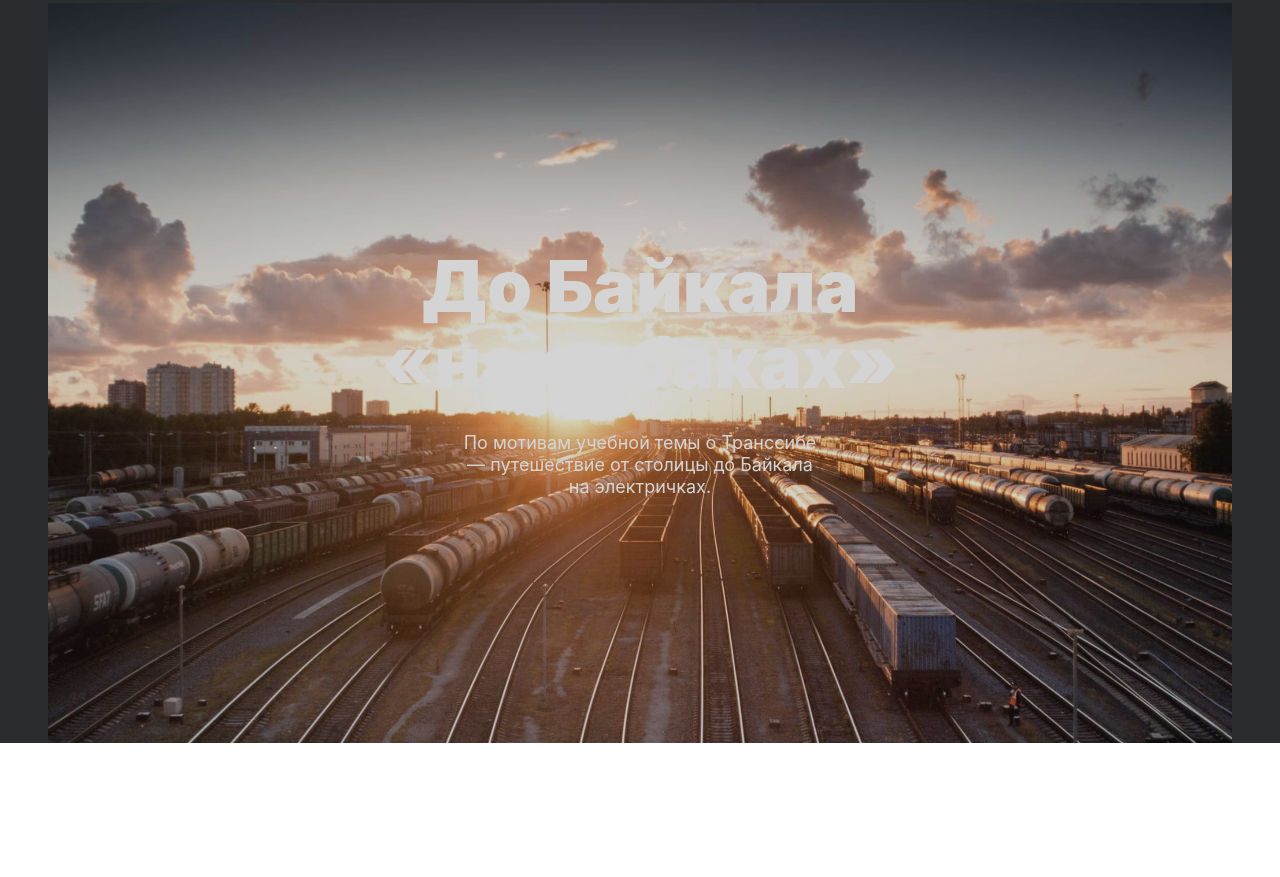
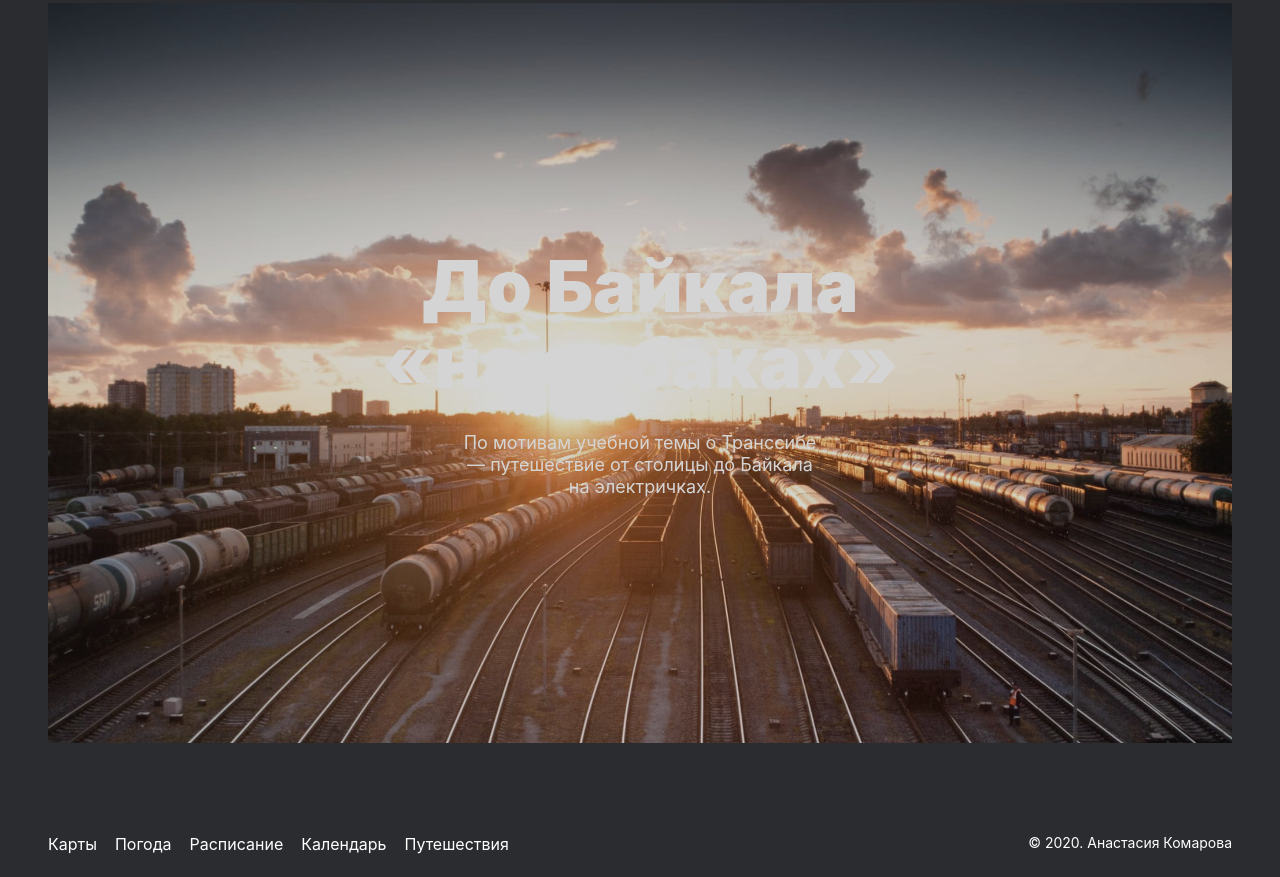
Before and after one commit to frestosnn/russian-travel, a plain HTML site: page index.html in a window 1280 px wide. Shown: the part 5999-6876 px from the top of the page. Before the commit the page ends 6758 px from the top, so only its background shows below. Drawn offline with Linux system fonts and the light colour scheme.

Commit message:
доработка футера

```diff
--- a/index.html
+++ b/index.html
@@ -175,12 +175,14 @@
         </section>
       </main>
       <footer class="footer">
-        <a class="footer__link"></a>
-        <a class="footer__link"></a>
-        <a class="footer__link"></a>
-        <a class="footer__link"></a>
-        <a class="footer__link"></a>
-        <p class="footer__copyright"></p>
+        <div class="footer__links">
+          <a class="footer__link">Карты</a>
+          <a class="footer__link">Погода</a>
+          <a class="footer__link">Расписание</a>
+          <a class="footer__link">Календарь</a>
+          <a class="footer__link">Путешествия</a>
+        </div>
+        <p class="footer__copyright">© 2020. Анастасия Комарова</p>
       </footer>
     </div>
   </body>
--- a/style.css
+++ b/style.css
@@ -235,7 +235,7 @@
 .cover {
   max-width: 1184px;
   min-height: 740px;
-  margin: 0 auto;
+  margin: 0 auto 92px;
   background-image: url('./images/cover-trains.jpg');
   background-size: cover;
   background-repeat: no-repeat;
@@ -290,3 +290,39 @@
   max-width: 360px;
   margin: 32px auto 0;
 }
+
+.footer {
+  max-width: 1184px;
+  margin: 0 auto;
+  padding-bottom: 24px;
+  display: flex;
+  flex-direction: row;
+  justify-content: space-between;
+  box-sizing: border-box;
+}
+
+.footer__links {
+  display: flex;
+  flex-direction: row;
+  gap: 18px;
+}
+
+.footer__link {
+  font-family: 'Inter';
+  font-style: normal;
+  font-weight: 400;
+  font-size: 16px;
+  line-height: 18px;
+  color: #ffffff;
+}
+
+.footer__copyright {
+  font-family: 'Inter';
+  font-style: normal;
+  font-weight: 400;
+  font-size: 14px;
+  line-height: 16px;
+  text-align: right;
+  color: #ffffff;
+  margin: 0;
+}
```
Also changed, not shown: 1 other file.
